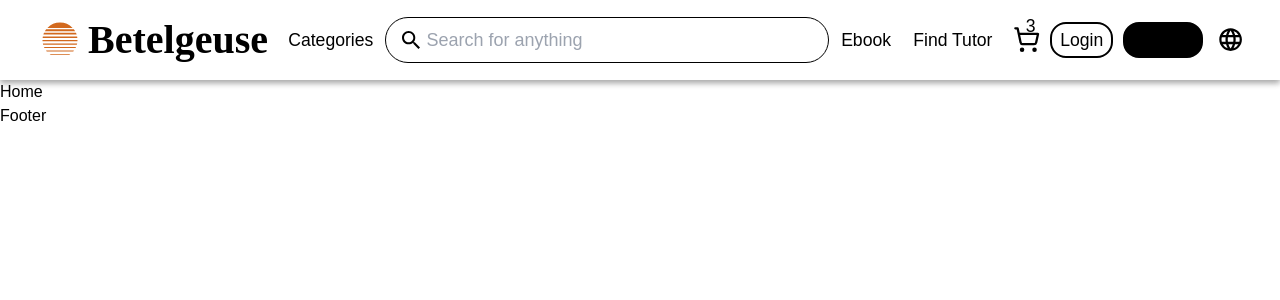
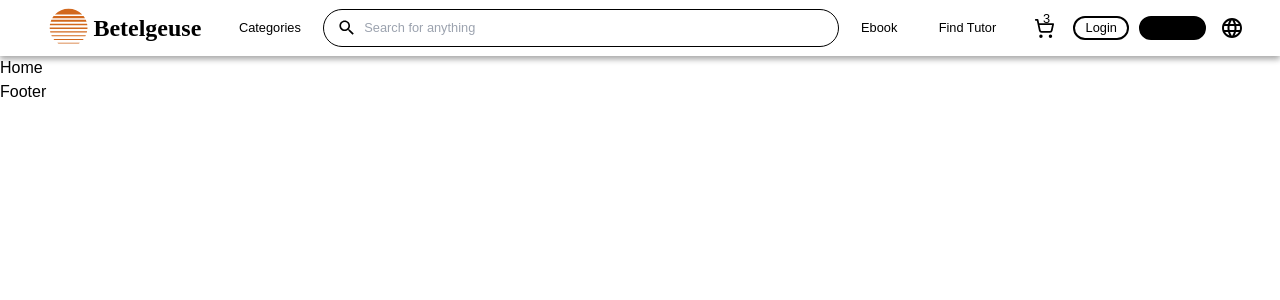
Before and after one commit to HYamaan/BetelgeuseClient.Client, a Next.js app: page / in a window 1280 px wide. Shown: the top 300 px of the page. Built offline with nearby package versions, Linux system fonts and the light colour scheme.

Commit message:
update Header css update

```diff
--- a/src/components/layout/Header/Header.jsx
+++ b/src/components/layout/Header/Header.jsx
@@ -40,7 +40,7 @@ const Header = () => {
             <input
                 type="text"
                 placeholder="Search for anything"
-                className=" border  rounded-full text-gray-900 text-lg focus:ring-blue-500 focus:border-blue-500 block w-full ps-10 p-2 outline-none"
+                className=" border  rounded-full text-gray-900  focus:ring-blue-500 focus:border-blue-500 block w-full ps-10 p-2 outline-none"
             />
         </div>
         <div className={classes.navEbookTop}
@@ -59,6 +59,7 @@ const Header = () => {
             <div className={`${classes.navShoppingBasket} ${classes.flex}`}>
                 <span className={classes.navShoppingBasketDropDownCounter}>3</span>
                 <LuShoppingCart />
+
                 {shoppingBasketHover && <ShoppingBasketComponent setShoppingBasketHover={setShoppingBasketHover} />}
             </div>
         </div>
--- a/src/components/layout/Header/ShoppingBasket.jsx
+++ b/src/components/layout/Header/ShoppingBasket.jsx
@@ -10,15 +10,15 @@ const ShoppingBasketComponent = ({ setShoppingBasketHover }) => {
 
     return (
         <div
-            className="absolute top-20 right-[10px] w-[22rem] bg-white-3 shadow-xl"
-            style={{ fontFamily: "'Inter', sans-serif" }}
+            className="absolute top-[4.5rem] right-1 w-[16.5rem] bg-white-3 shadow-xl rounded-xl"
+            style={{ fontFamily: "'Inter', sans-serif", zIndex: 1000 }}
             onMouseLeave={() => setShoppingBasketHover(null)}
         >
-            <div className="h-[19.5rem] overflow-auto scrollbar-hide">
+            <div className="h-[16.5rem] overflow-auto scrollbar-hide">
                 {ShoppingCard.kurslar.map((course, index) => (
                     <div
                         key={index}
-                        className="h-[6.5rem] flex items-center text-[15px] hover:bg-[#d3d3d3] hover:bg-opacity-25 border-b-2 border-b-fogGray"
+                        className="h-[5.5rem] py-4 flex items-center text-[13px] hover:bg-[#d3d3d3] hover:bg-opacity-25 "
                         onClick={() => {
                             handleChooseCourseClick(index);
                         }}
@@ -27,31 +27,31 @@ const ShoppingBasketComponent = ({ setShoppingBasketHover }) => {
                             <Image
                                 src={`/assets/image/${course.image}`}
                                 width={100}
-                                height={160}
+                                height={100}
                                 className="rounded-xl w-3/4 h-3/4"
                                 alt={`Thumbnail for ${course.kurs_adi}`}
                             />
                         </div>
-                        <div className="flex-1 flex-col justify-items-start">
-                            <div className="font-medium line-clamp-2 text-[14px]">
+                        <div className="flex-1 flex-col justify-items-start mt-2">
+                            <div className="font-medium line-clamp-2 text-[12px]">
                                 {course.kurs_adi.length > 35 ? `${course.kurs_adi.substring(0, 35)}...` : course.kurs_adi}
                             </div>
-                            <div className="mt-1 mb-3 font-[400] text-[12px]">{course.yayinci_kullanici}</div>
+                            <div className="mt-1  font-[400] text-[12px]">{course.yayinci_kullanici}</div>
                             <div className="flex items-center gap-2">
-                                <p className="text-sm text-sapphireBlue text-[13px] font-medium">{`$${course.indirimli_fiyat}`}</p>
-                                <p className="text-xs text-fogGray line-through">{`$${course.indirimsiz_fiyat}`}</p>
+                                <p className=" text-sapphireBlue text-[.77rem] font-medium">{`$${course.indirimli_fiyat}`}</p>
+                                <p className=" text-fogGray line-through text-[.77rem]">{`$${course.indirimsiz_fiyat}`}</p>
                             </div>
                         </div>
                     </div>
                 ))}
             </div>
             <div className="mx-6 my-4">
-                <div className="text-xl mb-3">
-                    <span className="font-bold me-2">Toplam:</span>
-                    <span className="font-medium">$100</span>
-                    <span className="ms-4 text-lg text-fogGray line-through">400$</span>
+                <div className="text-lg mb-1 ">
+                    <span className="ms-1 text-[16px] font-bold me-2">Toplam:</span>
+                    <span className="text-[16px] font-medium">$100</span>
+                    <span className="ms-3 text-[14px] text-fogGray line-through">400$</span>
                 </div>
-                <div className="px-8 py-4 text-white bg-sapphireBlue text-center rounded-lg">Checkout</div>
+                <div className="px-8 py-2 text-white bg-sapphireBlue text-center rounded-lg">Checkout</div>
             </div>
         </div>
     );
--- a/src/components/layout/Header/header.module.css
+++ b/src/components/layout/Header/header.module.css
@@ -2,8 +2,8 @@
     display: flex;
     justify-content: space-between;
     align-items: center;
-    font-size: 1.1rem;
-    height: 5rem;
+    font-size: .8rem;
+    height:3.5rem;
     padding: 0 2rem;
     box-shadow: rgba(0, 0, 0, 0.16) 0 3px 6px, rgba(0, 0, 0, 0.23) 0 3px 6px;
     z-index: 500;
@@ -14,13 +14,17 @@
     align-items: center;
 }
 .navLogo{
-    gap:0.5rem;
+    gap:0.2rem;
     font-family: 'Kaushan Script', cursive;
     font-weight: 700;
-    font-size: 2.5rem;
+    font-size: 1.5rem;
     flex-grow: 0.8;
     text-align: center;
     cursor: pointer;
+}
+.navLogoSun{
+    font-size: 2.7rem;
+    color: chocolate;
 }
 .navCategoriesTop{
     flex-grow: 1.2;
@@ -31,7 +35,7 @@
     position: relative;
 }
 .navSearch {
-    flex-grow: 8;
+    flex-grow:8;
     position: relative;
 }
 .navSearchIcon{
@@ -43,11 +47,10 @@
     pointer-events: none;
 }
 .navSearchIcon i{
-    font-size: 1.5rem;
+    font-size: 1.2rem;
     color: var(--color-grey-1);
 }
-.navSearchBar{
-}
+
 .navEbookTop{
     flex-grow: 1.2;
 }
@@ -74,15 +77,15 @@
 .navShoppingBasketDropDownCounter {
     color: var(--color-white-3);
     position: absolute;
-    top: .8rem;
-    right: .4rem;
-    padding:.04rem .5rem;
+    top: 1.18rem;
+    right: 1.1rem;
+    padding:0 .36rem;
     border-radius: 50%;
     background-color: var(--color--saphireBlue);
 }
 
 .navShoppingBasket svg {
-    font-size: 1.7rem;
+    font-size: 1.3rem;
     font-weight: bold;
 }
 
@@ -102,9 +105,7 @@
 .navSignUp:hover{
     background-color: var(--color--black-2);
 }
-.navLogoSun{
-    color: chocolate;
-}
+
 .navLanguage{
     display: flex;
     height: 100%;
@@ -115,7 +116,7 @@
     /*padding:.3rem;*/
     position: relative;
     cursor: pointer;
-    font-size:1.7rem;
+    font-size:1.5rem;
 }
 .navLanguage p{
     border:var(--color--black-2) 1px solid;
@@ -127,29 +128,28 @@
     margin-right: 0.6rem;
     display: inline-block;
     border:black 0.15rem solid;
-    padding: 0.20rem;
+    padding: 0.05rem;
     border-radius: 1rem;
     cursor: pointer;
 }
 .categoryList{
     position: absolute;
     display: flex;
-    left: 2rem;
-    top: 5.5rem;
+    left: 1.2rem;
+    top: 4.5rem;
     background-color: var(--color-white-1);
     z-index: 1000;
 }
 .categoryListCategory{
-    width: 20rem;
+    width: 15.5rem;
     border: var(--color-grey-2) 1px solid;
     border-top: 0;
     padding: 1.5rem;
 }
 .categoryListSubCategory{
-    width: 20rem;
+    width: 15.5rem;
     border-right: var(--color-grey-2) 1px solid;
     border-bottom: var(--color-grey-2) 1px solid;
-
     padding: 1.5rem;
 }
 .categoryListTitle{
@@ -165,9 +165,8 @@
 .categoryListTitleHover{
     background-color: rgb(243 244 246);
 }
-
 .categoryListPopularTopic{
-    width: 20rem;
+    width: 15.5rem;
     border-right: var(--color-grey-2) 1px solid;
     border-bottom: var(--color-grey-2) 1px solid;
     padding: 1.5rem;
@@ -184,8 +183,8 @@
 .categoryBookList{
     position: absolute;
     display: flex;
-    left: -10rem;
-    top: 5.5rem;
+    left: -3rem;
+    top: 4.7rem;
     background-color: var(--color-white-1);
     z-index: 1000;
 }
@@ -198,15 +197,15 @@
     border: var(--color-grey-2) 1px solid;
     right: 50%;
     transform: translateX(50%);
-    top: 4rem;
-    font-size: 1.25rem;
+    top: 3.6rem;
+    font-size: 1rem;
     background-color: var(--color-white-1);
 }
 .languageComponentTr{
     border-bottom: var(--color--black-2) 1px solid;
 }
 .languageComponent div{
-    padding: 0.25rem 2rem;
+    padding: 0.20rem 1.6rem;
 }
 .languageComponent div:hover{
     background-color: var(--color-white-3);
```
